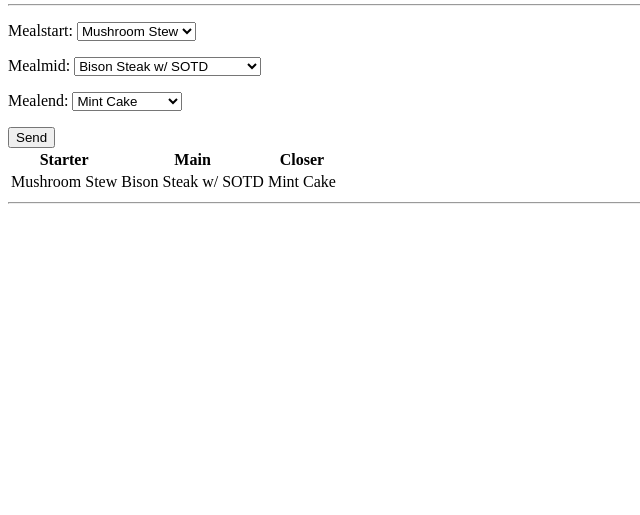
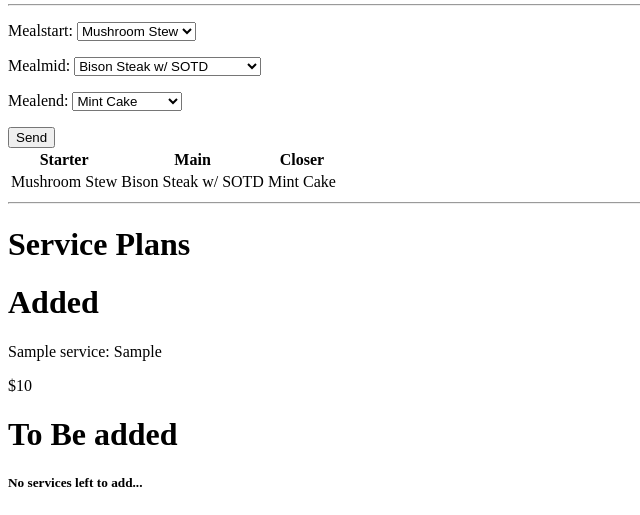
Before and after one commit to redsn/patron_collector, a Django app: page /patrons/1/ in a window 1280 px wide. Shown: the part 285-800 px from the top of the page, without its empty margins (0-640 px from the left). Run offline with Django 4.2, Linux system fonts and the light colour scheme; tables that the repository leaves empty hold one stand-in row (values such as "Sample post").

Commit message:
wip: added m2m model and function services, working on login

```diff
--- a/main_app/models.py
+++ b/main_app/models.py
@@ -20,11 +20,23 @@ MEALEND = (
 )
 
 # Create your models here.
+class Service(models.Model):
+    name = models.CharField(max_length=20)
+    job = models.CharField(max_length=100)
+    price = models.IntegerField()
+
+    def __str__(self):
+        return f'{self.name}: {self.job}'
+
+    def get_absolute_url(self):
+        return reverse('service_detail', kwargs={'service_id': self.id})
+
 class Patron(models.Model):
     name = models.CharField(max_length=16)
     race = models.CharField(max_length=30)
     appearance = models.CharField(max_length=100)
     description = models.TextField()
+    services = models.ManyToManyField(Service)
 
     def __str__(self):
         return f'{self.name}'
@@ -51,14 +63,3 @@ class MealSet(models.Model):
     patron = models.ForeignKey(Patron, on_delete=models.CASCADE)
     def __str__(self):
         return f'{self.patron.name}\'s meals'
-
-class Service(models.Model):
-    name = models.CharField(max_length=20)
-    job = models.CharField(max_length=100)
-    price = models.IntegerField()
-
-    def __str__(self):
-        return f'{self.name}: {self.job}'
-
-    def get_absolute_url(self):
-        return reverse('service_detail', kwargs={'service_id': self.id})
--- a/main_app/templates/patrons/detail.html
+++ b/main_app/templates/patrons/detail.html
@@ -52,7 +52,39 @@
     </div>
     <hr>
     <div class="service">
-
+        <h1>Service Plans</h1>
+        <div>
+            <h1>Added</h1>
+            {% if patron.services.count %}
+            {% for service in patron.services.all %}
+            <div>
+                <p>{{service.name}}: {{service.job}} </p>
+                <p>${{service.price}}</p>
+            </div>
+            {% endfor %}
+            {% else %}
+            <h5>No Bonus Services</h5>
+            {% endif %}
+        </div>
+        <div>
+            <h1>To Be added</h1>
+            {% if servicenull.count %}
+            {% for service in servicenull %}
+            <div>
+                <p>{{service.name}}: {{service.job}} </p>
+                <p>${{service.price}}</p>
+            </div>
+            <div>
+                <form action="{% url 'assoc_service' patron.id service.id %}" method="post">
+                    {% csrf_token %}
+                    <input type="submit" value="Add This Service">
+                </form>
+            </div>
+            {% endfor %}
+            {% else %}
+            <h5>No services left to add...</h5>
+            {% endif %}
+        </div>
     </div>
 </div>
 
--- a/main_app/urls.py
+++ b/main_app/urls.py
@@ -8,6 +8,7 @@ urlpatterns = [
     path('patrons/<int:patron_id>/add_mealset/', views.add_mealset, name='add_mealset'),
     path('services/', views.services_index, name="services_index"),
     path('services/<int:service_id>/', views.services_detail, name="service_detail"),
+    path('patrons/<int:patron_id>/assoc_service/<int:service_id>/', views.assoc_service, name='assoc_service'),
     path('patrons/create', views.PatronCreate.as_view(), name="patron_create"),
     path('patrons/<int:pk>/update/', views.PatronUpdate.as_view(), name="patron_update"),
     path('patrons/<int:pk>/delete/', views.PatronDelete.as_view(), name="patron_delete"),
--- a/main_app/views.py
+++ b/main_app/views.py
@@ -2,6 +2,12 @@ from django.shortcuts import render, redirect
 from django.views.generic.edit import CreateView, DeleteView, UpdateView
 from .models import Patron, Service
 from .forms import MealSetForm
+
+
+from django.contrib.auth.forms import UserCreationForm
+from django.contrib.auth import login
+from django.contrib.auth.decorators import login_required
+from django.contrib.auth.mixins import LoginRequiredMixin
 
 # Create your views here.
 def home(request):
@@ -17,7 +23,8 @@ def patrons_index(request):
 def patrons_detail(request, patron_id):
     patron = Patron.objects.get(id=patron_id)
     meal_form = MealSetForm()
-    return render(request, 'patrons/detail.html', {'Title': 'Patron Details', 'patron': patron, 'meal': meal_form })
+    servicenull = Service.objects.exclude(id__in = patron.services.all().values_list('id'))
+    return render(request, 'patrons/detail.html', {'Title': 'Patron Details', 'patron': patron, 'meal': meal_form, 'servicenull': servicenull })
 
 def add_mealset(request, patron_id):
     form = MealSetForm(request.POST)
@@ -35,6 +42,9 @@ def services_detail(request, service_id):
     service = Service.objects.get(id=service_id)
     return render(request, 'services/detail.html', {'Title': 'Service Details', 'service': service })
 
+def assoc_service(request, patron_id, service_id):
+    Patron.objects.get(id=patron_id).services.add(service_id)
+    return redirect('patron_detail', patron_id=patron_id)
 
 
 
```
Also changed, not shown: main_app/migrations/0005_patron_services.py (added).
